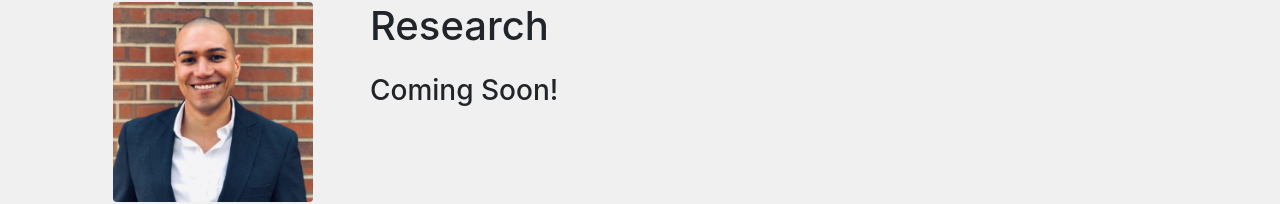
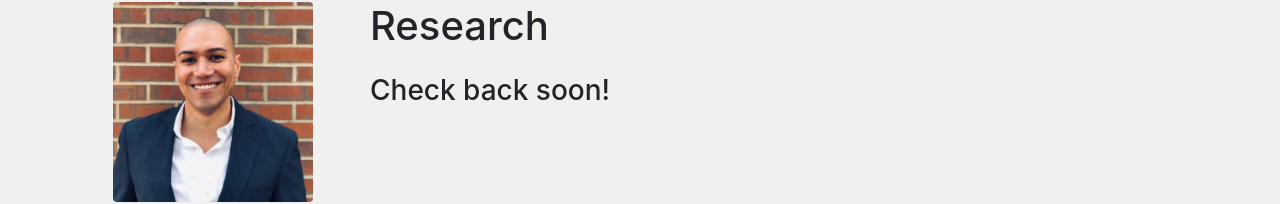
Before and after one commit to mmcinnestaylor/personal-homepage, a plain HTML site: page docs/research.html in a window 1280 px wide. Shown: the part 206-410 px from the top of the page. Drawn offline with nearby package versions, Linux system fonts and the light colour scheme.

Commit message:
updated page

```diff
--- a/docs/research.html
+++ b/docs/research.html
@@ -84,7 +84,7 @@
 				<main>
 <h1 class="mb-4">Research</h1>
 
-<h3>Coming Soon!</h3>
+<h3>Check back soon!</h3>
 
 </main>
 			</div>
```
Also changed, not shown: src/templates/research.html (+1 -1 lines).
